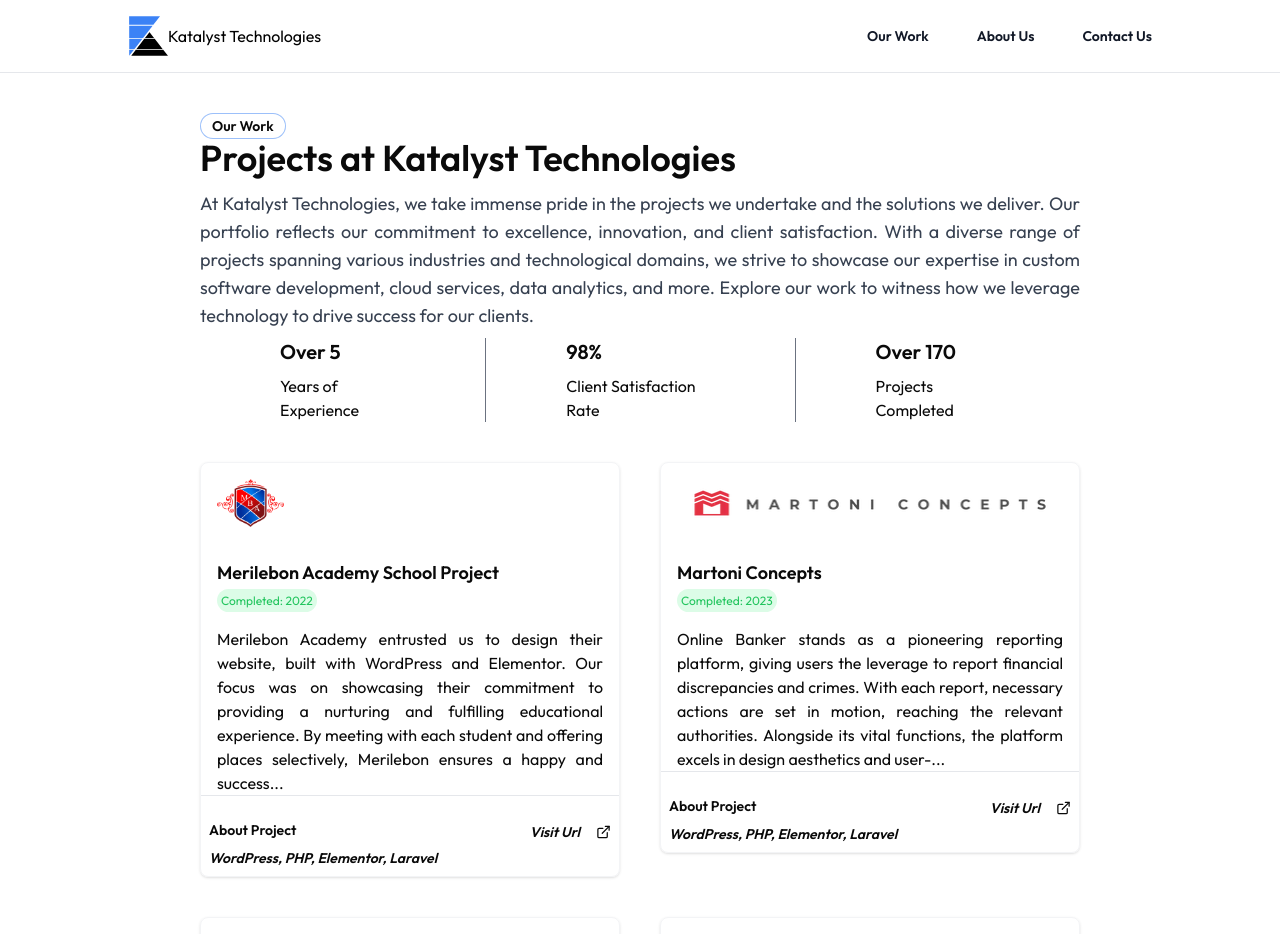
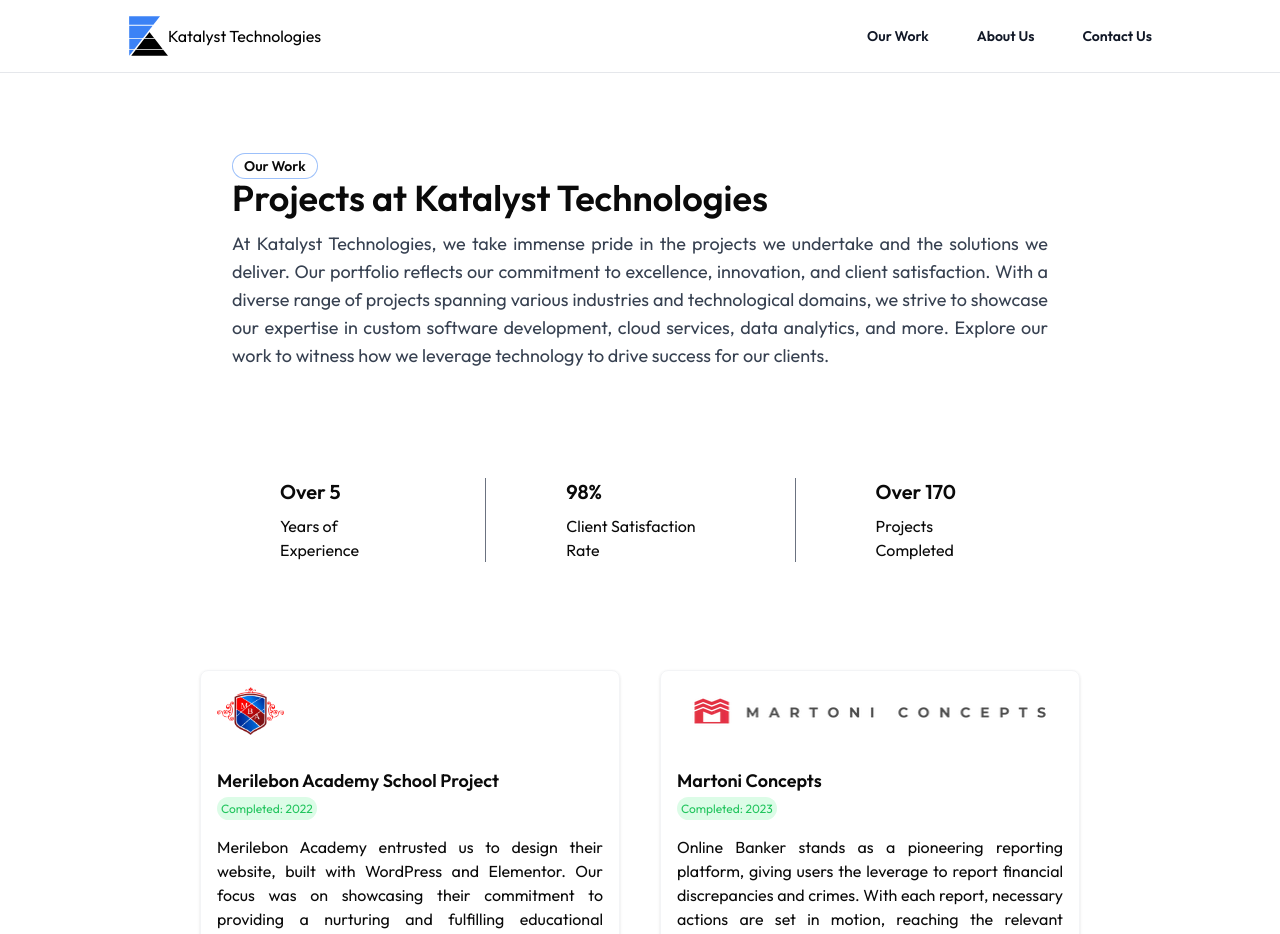
Before and after one commit to Katalyst33/landing, a Next.js app: page /project in a window 1280 px wide. Shown: the top 934 px of the page. Built offline with nearby package versions, Linux system fonts and the light colour scheme; data requests are answered from the project's data file.

Commit message:
our work page

```diff
--- a/app/project/page.jsx
+++ b/app/project/page.jsx
@@ -4,14 +4,14 @@
 import PropTypes from 'prop-types';
 import { useState, useEffect } from 'react';
 import { LoadingBlog } from '../components/LoadingBlog.jsx';
-import ProjectComponent from "../components/projects/ProjectComponent";
+import ProjectComponent from '../components/projects/ProjectComponent';
 
 export default function work() {
   return (
     <main>
       <section className="container mx-auto lg:px-10">
-        <div>
-          <div>
+        <div className=" container">
+          <div className="mb-10  py-10">
             <span className="rounded-full px-3 py-1 text-sm font-semibold leading-6 text-primary-400 ring-1 ring-inset ring-secondary-500/20">
               Our Work
             </span>
@@ -32,7 +32,7 @@
           <div className="col-span-2"></div>
         </div>
         {/* Number Counter */}
-        <div className="mt-2 lg:flex justify-center">
+        <div className=" py-7 lg:flex justify-center">
           <div className="lg:border-r border-gray-500 px-20 mb-10 lg:mb-0">
             <p className="text-xl font-semibold mb-2">Over 5</p>
             <p>Years of Experience</p>
@@ -46,8 +46,10 @@
             <p>Projects Completed</p>
           </div>
         </div>
-        <div className={`my-10`} >
+        <div className="py-10">
+          <div className={`my-10`}>
             <ProjectList data={projectList} />
+          </div>
         </div>
       </section>
 
@@ -85,10 +87,6 @@
   );
 }
 
-
-
-
-
 /*    <ProjectComponent data={project} /> */
 
 ProjectList.propTypes = {
```
Also changed, not shown: 1 other file (tests, documents, lock files or other folders). Lines whose indentation alone changed are shown as unchanged.
